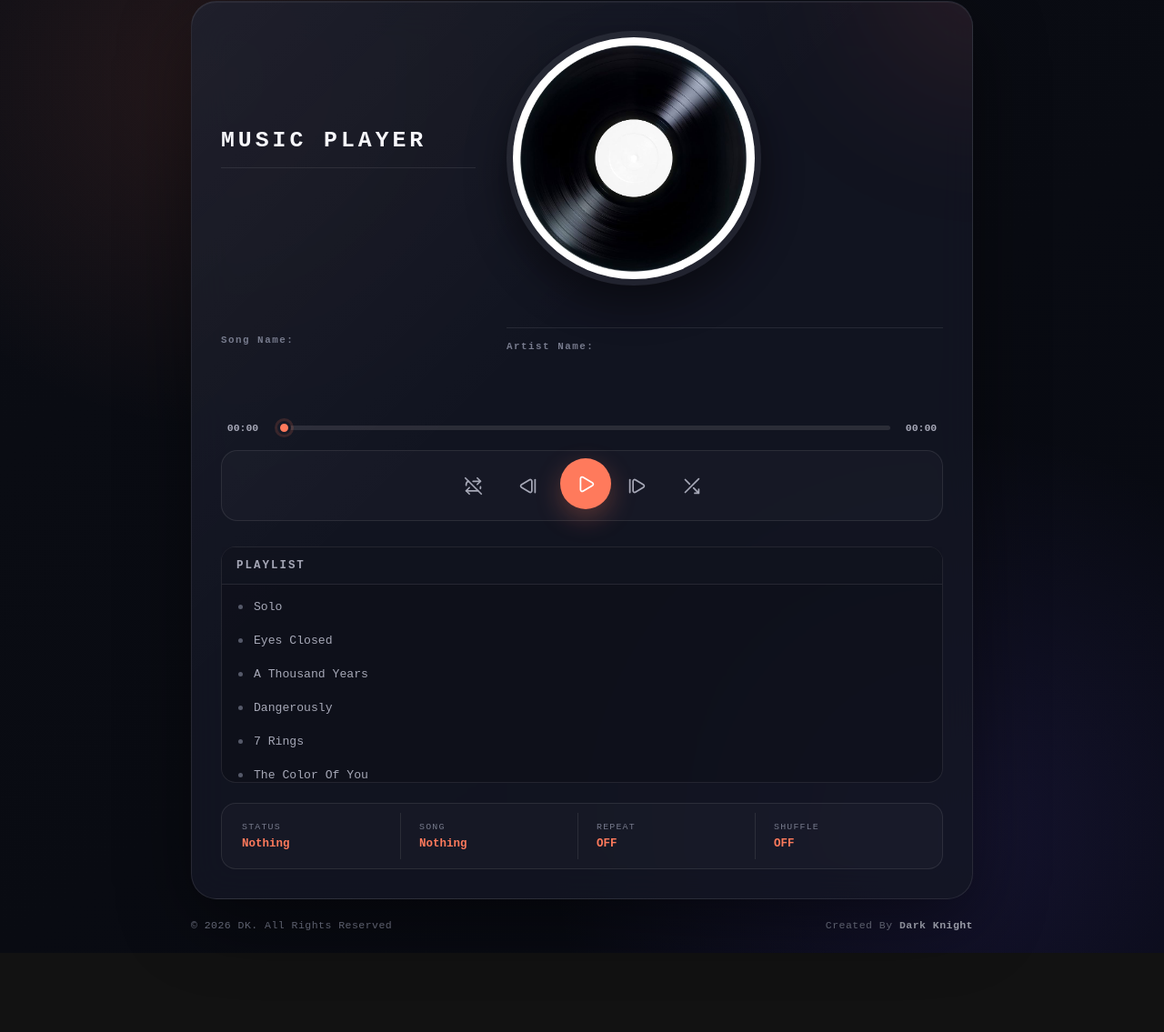
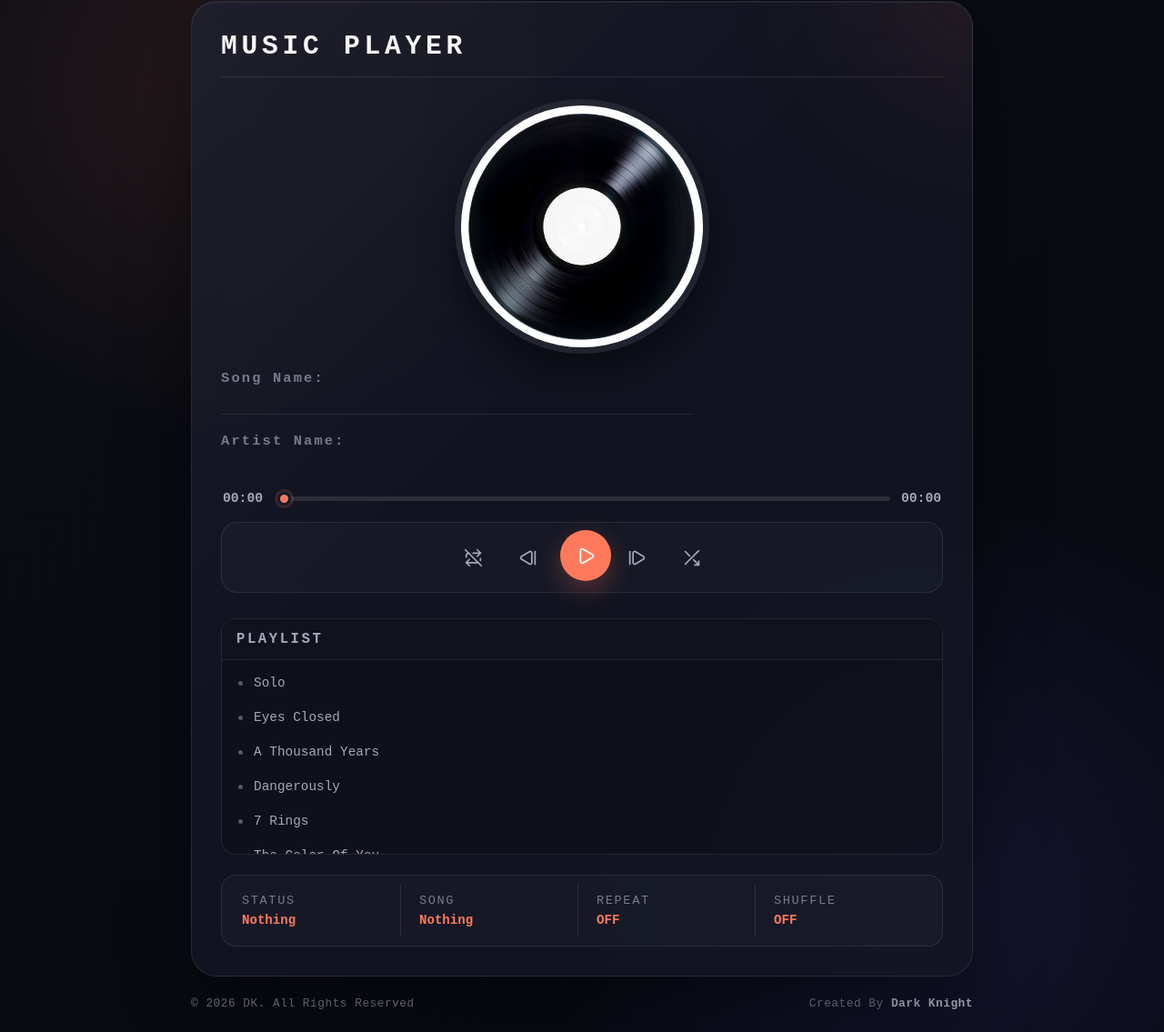
Before and after one commit to D333K/Music-Player, a plain HTML site: page index.html in a window 1280 px wide. Shown: the part 43-1178 px from the top of the page at 91% size. Before the commit the page ends 1091 px from the top, so only its background shows below. Drawn offline with Linux system fonts and the light colour scheme.

Commit message:
New design.

```diff
--- a/main.js
+++ b/main.js
@@ -215,24 +215,12 @@ const song_info = () => {
 };
 
 const current_click_song = () => {
-
-    let weight = window.innerWidth <= 480 ? "900" : "600";
-
-    playlist_content[current_index].song_btn.style.cssText =
-        `
-            color: #0000ff;
-            font-weight: ${weight};
-        `;
+    playlist_content[current_index].song_btn.classList.add("active");
 
 };
 
 const previous_click_song = () => {
-
-    playlist_content[current_index].song_btn.style.cssText =
-        `
-            color: #a6a8b7;
-            font-weight: none;
-        `;
+    playlist_content[current_index].song_btn.classList.remove("active");
 };
 
 const format_time = (seconds) => {
--- a/style.css
+++ b/style.css
@@ -96,7 +96,7 @@ button {
   margin: 0 0 24px;
   padding-bottom: 16px;
   text-align: left;
-  font-size: clamp(1.15rem, 3vw, 1.55rem);
+  font-size: clamp(1.35rem, 3vw, 1.85rem);
   letter-spacing: 0.16em;
   text-transform: uppercase;
   border-bottom: 1px solid var(--line);
@@ -104,9 +104,8 @@ button {
 
 .article-info {
   display: grid;
-  grid-template-columns: 280px 1fr;
+  grid-template-rows: 1fr;
   align-items: center;
-  gap: 34px;
   min-height: 280px;
 }
 
@@ -114,6 +113,7 @@ button {
   width: 280px;
   aspect-ratio: 1;
   display: block;
+  justify-self: center;
   object-fit: cover;
   border: 7px solid rgba(255, 255, 255, 0.07);
   border-radius: 50%;
@@ -138,13 +138,15 @@ button {
 
 .article-info p {
   display: flex;
-  flex-direction: column;
+  align-items: center;
+  width: min(520px, 100%);
   gap: 6px;
   margin: 12px 0;
   color: var(--muted);
-  font-size: 0.78rem;
+  font-size: 18px;
   letter-spacing: 0.12em;
   text-transform: uppercase;
+  text-align: center;
 }
 
 .article-info p + p {
@@ -153,7 +155,7 @@ button {
 }
 
 .article-info span:first-child {
-  font-size: 0.68rem;
+  font-size: 0.96rem;
   font-weight: 700;
   color: #777b8d;
 }
@@ -161,7 +163,7 @@ button {
 .article-info span:last-child {
   min-height: 1.35em;
   color: var(--text);
-  font-size: clamp(1.1rem, 3vw, 1.45rem);
+  font-size: 1.39rem;
   font-weight: 700;
   line-height: 1.35;
   letter-spacing: 0;
@@ -176,7 +178,7 @@ button {
   gap: 12px;
   margin: 28px 0 18px;
   color: var(--muted);
-  font-size: 0.72rem;
+  font-size: 0.92rem;
   font-weight: 700;
   text-align: center;
 }
@@ -312,7 +314,7 @@ footer a:focus-visible {
   color: var(--muted);
   background: rgba(18, 20, 31, 0.94);
   border-bottom: 1px solid var(--line);
-  font-size: 0.78rem;
+  font-size: 0.98rem;
   letter-spacing: 0.16em;
   text-transform: uppercase;
   backdrop-filter: blur(12px);
@@ -336,7 +338,7 @@ footer a:focus-visible {
   padding: 11px 12px;
   border-radius: 10px;
   color: var(--muted);
-  font-size: 0.82rem;
+  font-size: 0.90rem;
   text-align: left;
   transition:
     color 180ms ease,
@@ -360,6 +362,17 @@ footer a:focus-visible {
   color: var(--text);
   background: rgba(255, 255, 255, 0.055);
   transform: translateX(3px);
+}
+
+.playlist button.active {
+  color: var(--accent);
+  font-weight: 700;
+  background: var(--accent-soft);
+}
+
+.playlist button.active::before {
+  background: var(--accent);
+  box-shadow: 0 0 10px rgba(255, 122, 92, 0.55);
 }
 
 .song-info {
@@ -388,7 +401,7 @@ footer a:focus-visible {
 
 .song-info span:first-child {
   color: #777b8d;
-  font-size: 0.62rem;
+  font-size: 0.85rem;
   letter-spacing: 0.12em;
   text-transform: uppercase;
 }
@@ -410,7 +423,7 @@ footer a:focus-visible {
   overflow: hidden;
   text-overflow: ellipsis;
   white-space: nowrap;
-  font-size: 0.78rem;
+  font-size: 0.88rem;
 }
 
 footer {
@@ -419,7 +432,7 @@ footer {
   justify-content: space-between;
   margin-top: 22px;
   color: #737788;
-  font-size: 0.72rem;
+  font-size: 0.80rem;
   letter-spacing: 0.04em;
 }
 
@@ -470,6 +483,12 @@ footer a:hover {
 
   .article-info p + p {
     padding-top: 10px;
+  }
+
+  .article-info span:last-child {
+    /* font-size: 0.99rem; */
+    /* font-size: 1.35rem; */
+    font-size: clamp(1.35rem, 3vw, 1.75rem);
   }
 
   .progress-container {
```
